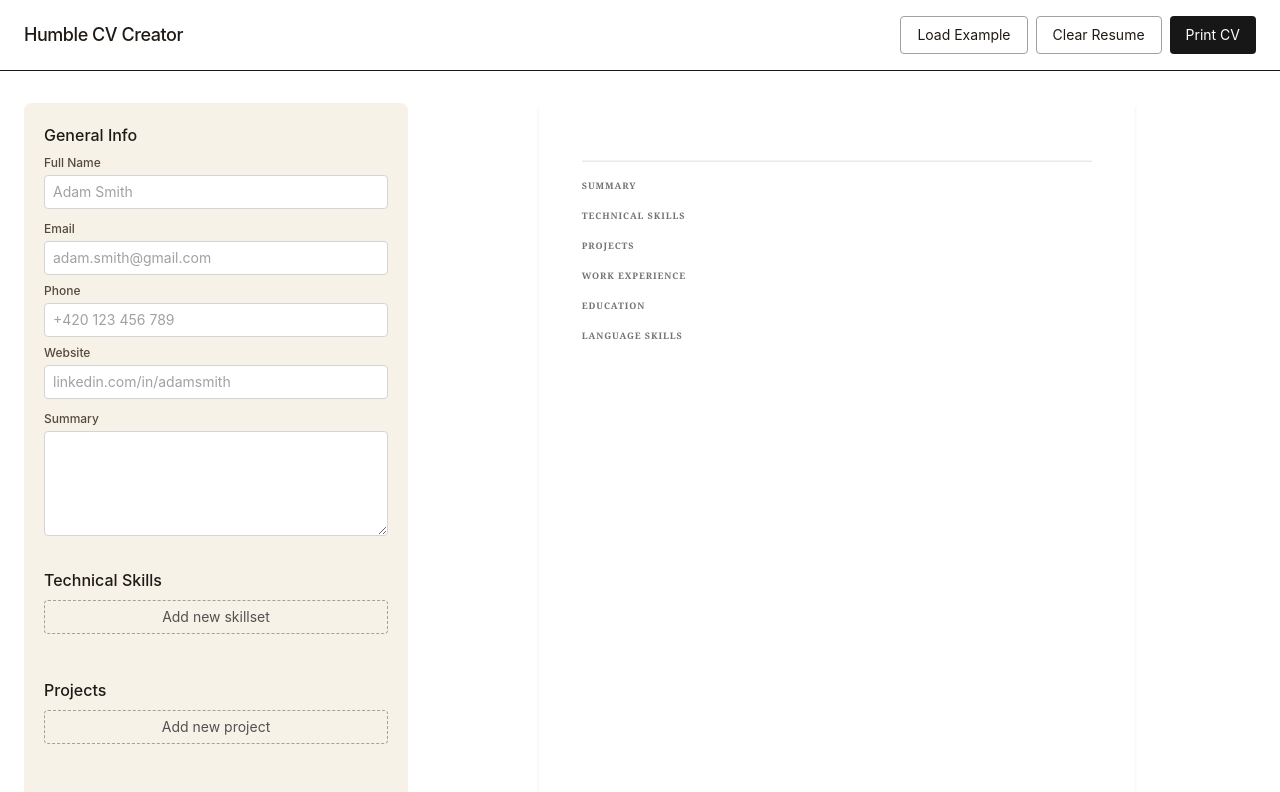
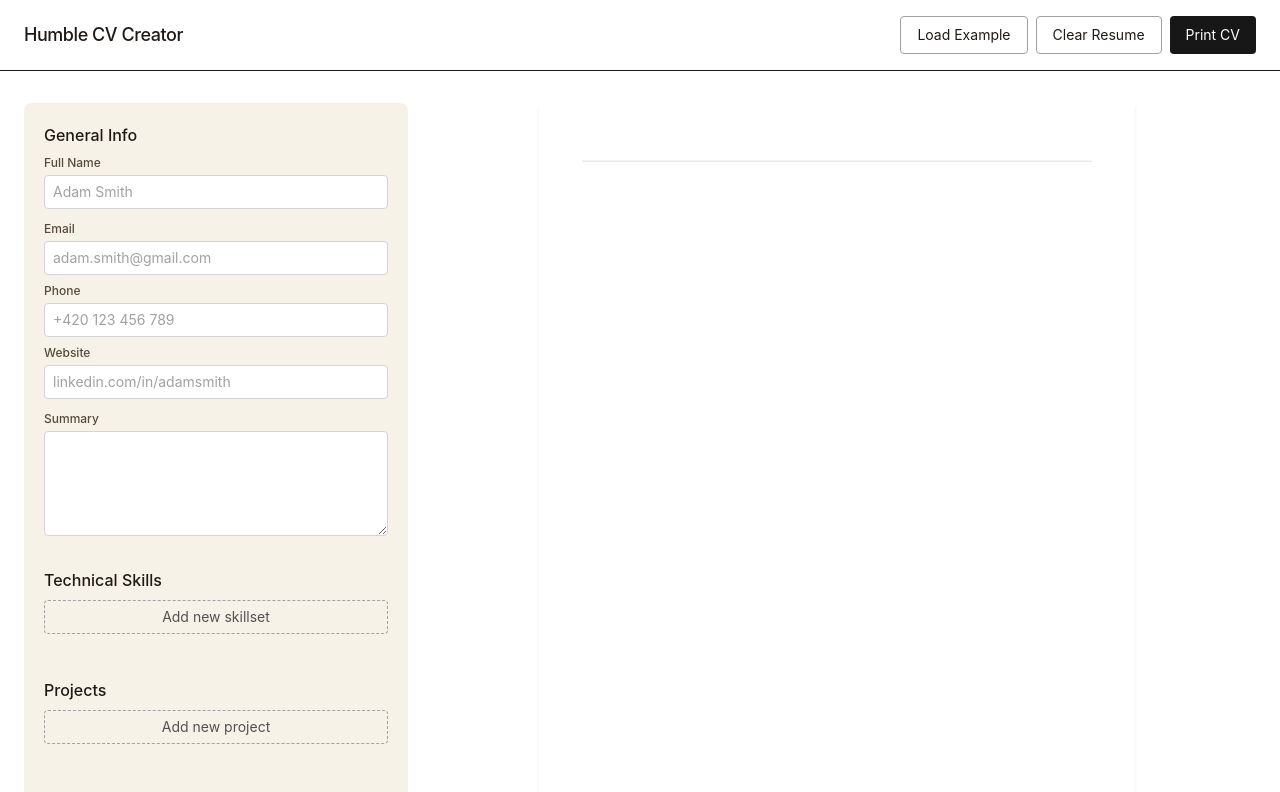
Before and after one commit to alexandrr2222/cv_application, a React (Vite) app: page / in a window 1280 px wide. Shown: the top 792 px of the page. Built offline with nearby package versions, Linux system fonts and the light colour scheme.

Commit message:
Refactor PrintedCv component

```diff
--- a/src/App.tsx
+++ b/src/App.tsx
@@ -4,7 +4,7 @@ import { PrintedCv } from "./PrintedCv";
 import { emptyCv } from "./dataObjects/emptyCv";
 import { filledCv } from "./dataObjects/filledCv";
 import type { cvDataType } from "./types";
-import { usePersistedState } from "./usePersistedState";
+import { usePersistedState } from "./helperFunction/usePersistedState";
 import { buttonVariants } from "./dataObjects/buttonVariants";
 
 function App() {
@@ -49,7 +49,5 @@ function App() {
 
 export default App;
 
-// fix href for websites
-// guard empty sections
+// TODO
 // broken date semantics
-// section of print as component
--- a/src/PrintedCv.tsx
+++ b/src/PrintedCv.tsx
@@ -1,4 +1,6 @@
+import { PrintedCvSection } from "./PrintedCvComponents/PrintedCvSection";
 import type { cvDataType } from "./types";
+import { urlChecker } from "./helperFunction/urlChecker";
 
 export function PrintedCv({ cvData }: { cvData: cvDataType }) {
   return (
@@ -21,57 +23,54 @@ export function PrintedCv({ cvData }: { cvData: cvDataType }) {
             >
               {cvData.generalInfo.phone}
             </a>
-            <a className="hover:underline" href={cvData.generalInfo.website}>
+            <a
+              className="hover:underline"
+              href={urlChecker(cvData.generalInfo.website)}
+            >
               {cvData.generalInfo.website}
             </a>
           </address>
         </header>
+        {cvData.generalInfo.summary.length > 0 && (
           <section className="space-y-2">
             <h2 className="text-xs font-semibold uppercase tracking-widest text-neutral-500">
               Summary
             </h2>
             <p>{cvData.generalInfo.summary}</p>
           </section>
-        <section className="space-y-2">
-          <h2 className="text-xs font-semibold uppercase tracking-widest text-neutral-500">
-            Technical skills
-          </h2>
-          {cvData.technicalSkills.map((skill) => {
-            return (
+        )}
+        <PrintedCvSection
+          label="Technical skills"
+          cvDataArray={cvData.technicalSkills}
+          renderItem={(skill) => (
             <div key={skill.id} className="flex gap-3 break-inside-avoid">
               <h3 className="font-semibold w-44 shrink-0">{skill.title}</h3>
               <p>{skill.skills}</p>
             </div>
-            );
-          })}
-        </section>
-        <section className="space-y-3">
-          <h2 className="text-xs font-semibold uppercase tracking-widest text-neutral-500">
-            Projects
-          </h2>
-          {cvData.projects.map((project) => {
-            return (
+          )}
+        />
+        <PrintedCvSection
+          label="Projects"
+          cvDataArray={cvData.projects}
+          renderItem={(project) => (
             <div key={project.id} className="space-y-1 break-inside-avoid">
               <div className="flex items-baseline justify-between gap-4">
                 <h3 className="font-semibold">{project.title}</h3>
                 <a
                   className="text-xs text-neutral-600 hover:underline"
-                    href={project.link}
+                  href={urlChecker(project.link)}
                 >
                   {project.link}
                 </a>
               </div>
               <p>{project.description}</p>
             </div>
-            );
-          })}
-        </section>
-        <section className="space-y-3">
-          <h2 className="text-xs font-semibold uppercase tracking-widest text-neutral-500">
-            Work experience
-          </h2>
-          {cvData.experience.map((exp) => {
-            return (
+          )}
+        />
+        <PrintedCvSection
+          label="Work experience"
+          cvDataArray={cvData.experience}
+          renderItem={(exp) => (
             <div key={exp.id} className="space-y-1 break-inside-avoid">
               <div className="flex items-baseline justify-between gap-4">
                 <h3 className="font-semibold">{exp.title}</h3>
@@ -85,35 +84,28 @@ export function PrintedCv({ cvData }: { cvData: cvDataType }) {
               <p className="text-neutral-600 italic">{exp.companyName}</p>
               <p>{exp.description}</p>
             </div>
-            );
-          })}
-        </section>
-        <section className="space-y-3">
-          <h2 className="text-xs font-semibold uppercase tracking-widest text-neutral-500">
-            Education
-          </h2>
-          {cvData.education.map((ed) => {
-            return (
+          )}
+        />
+        <PrintedCvSection
+          label="Education"
+          cvDataArray={cvData.education}
+          renderItem={(ed) => (
             <div key={ed.id} className="space-y-1 break-inside-avoid">
               <h3 className="font-semibold">{ed.title}</h3>
               <p>{ed.description}</p>
             </div>
-            );
-          })}
-        </section>
-        <section className="space-y-3">
-          <h2 className="text-xs font-semibold uppercase tracking-widest text-neutral-500">
-            Language skills
-          </h2>
-          {cvData.languages.map((lg) => {
-            return (
+          )}
+        />
+        <PrintedCvSection
+          label="Languages"
+          cvDataArray={cvData.languages}
+          renderItem={(lg) => (
             <div key={lg.id} className="flex gap-3 break-inside-avoid">
               <h3 className="font-semibold w-44 shrink-0">{lg.title}</h3>
               <p>{lg.description}</p>
             </div>
-            );
-          })}
-        </section>
+          )}
+        />
       </article>
     </div>
   );
--- /dev/null
+++ b/src/PrintedCvComponents/PrintedCvSection.tsx
@@ -0,0 +1,22 @@
+type PrintedCvSectionType<T> = {
+  label: string;
+  cvDataArray: Array<T>;
+  renderItem: (item: T) => React.ReactNode;
+};
+
+export function PrintedCvSection<T>({
+  label,
+  cvDataArray,
+  renderItem,
+}: PrintedCvSectionType<T>) {
+  if (cvDataArray.length > 0) {
+    return (
+      <section className="space-y-2">
+        <h2 className="text-xs font-semibold uppercase tracking-widest text-neutral-500">
+          {label}
+        </h2>
+        {cvDataArray.map((item) => renderItem(item))}
+      </section>
+    );
+  } else return null;
+}
--- /dev/null
+++ b/src/helperFunction/urlChecker.ts
@@ -0,0 +1,3 @@
+export function urlChecker(url: string) {
+  return url.startsWith("http") ? url : `https://${url}`;
+}
```
Also changed, not shown: src/helperFunction/localStorage.ts (renamed from src/localStorage.ts), src/helperFunction/usePersistedState.ts (renamed from src/usePersistedState.ts). Lines whose indentation alone changed are shown as unchanged.
